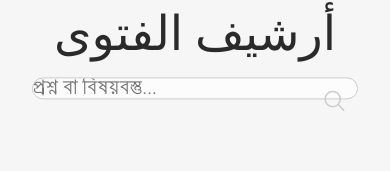
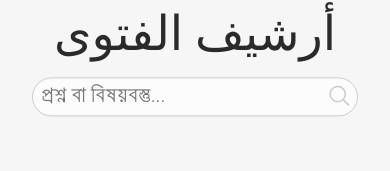
Before and after one commit to knavekaiser/FatwaArchive, a React (Create React App) app in the folder client/: page / in a window 390 px wide. Shown: the part 225-396 px from the top of the page. Built offline with nearby package versions, Linux system fonts and the light colour scheme; a web font is replaced by a local one.

Commit message:
style fix

```diff
--- a/client/src/components/CSS/Searchbar.min.css
+++ b/client/src/components/CSS/Searchbar.min.css
@@ -1 +1 @@
-#searchbar{display:grid;align-items:center;position:relative}#searchbar button{border:none;outline:none;background:none;display:grid;place-items:center;position:absolute;right:0;padding:0.5rem;top:0.17rem;margin-right:0.2rem;font-size:1.55rem;cursor:pointer;border-radius:50%;transition:background-color 0.15s ease-in-out;color:#ccc}#searchbar button:hover{background:#eee;color:#333}#searchbar input{font-family:"Roboto", sans-serif, "Siyamrupali";flex:1;border-radius:2rem;padding:0.75rem 1rem;padding-right:3rem;background:#fcfcfc;border:1px solid #ccc;font-size:1.05rem;letter-spacing:0.03em;outline:none}#searchbar input:focus{box-shadow:0 5px 8px rgba(0,0,0,0.1);border-color:#eee}#searchbar input.suggestionVisible{border-radius:1.5rem 1.5rem 0 0}#searchbar .suggestions{position:absolute;width:100%;top:38px;text-align:left;background:#fcfcfc;border-radius:0 0 1.5rem 1.5rem;box-shadow:0 5px 8px rgba(0,0,0,0.1);overflow:hidden;border:1px solid #eee}#searchbar .suggestions li a{padding:0.5rem 1rem;display:block;width:100%}#searchbar .suggestions li a:hover{background-color:#eee}@media only screen and (max-width: 480px){#searchbar input{padding:0rem}}
+#searchbar{display:grid;align-items:center;position:relative}#searchbar button{border:none;outline:none;background:none;display:grid;place-items:center;position:absolute;right:0;padding:0.3em;top:0.1em;margin-right:0.1em;font-size:1.55em;cursor:pointer;border-radius:50%;transition:background-color 0.15s ease-in-out;color:#ccc}#searchbar button:hover{background:#eee;color:#333}#searchbar input{font-family:"Roboto", sans-serif, "Siyamrupali";flex:1;border-radius:2em;padding:0.75em 0.8em;padding-right:3em;background:#fcfcfc;border:1px solid #ccc;font-size:1.05rem;letter-spacing:0.03em;outline:none}#searchbar input:focus{box-shadow:0 5px 8px rgba(0,0,0,0.1);border-color:#eee}#searchbar input.suggestionVisible{border-radius:1.5rem 1.5rem 0 0}#searchbar .suggestions{position:absolute;width:100%;top:38px;text-align:left;background:#fcfcfc;border-radius:0 0 1.5rem 1.5rem;box-shadow:0 5px 8px rgba(0,0,0,0.1);overflow:hidden;border:1px solid #eee}#searchbar .suggestions li a{padding:0.5rem 1rem;display:block;width:100%}#searchbar .suggestions li a:hover{background-color:#eee}@media only screen and (max-width: 480px){#searchbar button{padding:0.15em}#searchbar input{padding:0.5em}}
--- a/client/src/components/CSS/Searchbar.scss
+++ b/client/src/components/CSS/Searchbar.scss
@@ -12,10 +12,10 @@
     place-items: center;
     position: absolute;
     right: 0;
-    padding: 0.5rem;
-    top: 0.17rem;
-    margin-right: 0.2rem;
-    font-size: 1.55rem;
+    padding: 0.3em;
+    top: 0.1em;
+    margin-right: 0.1em;
+    font-size: 1.55em;
     cursor: pointer;
     border-radius: 50%;
     transition: background-color 0.15s ease-in-out;
@@ -28,9 +28,9 @@
   input {
     font-family: "Roboto", sans-serif, "Siyamrupali";
     flex: 1;
-    border-radius: 2rem;
-    padding: 0.75rem 1rem;
-    padding-right: 3rem;
+    border-radius: 2em;
+    padding: 0.75em 0.8em;
+    padding-right: 3em;
     background: rgb(252, 252, 252);
     border: 1px solid $light-border;
     font-size: 1.05rem;
@@ -69,8 +69,11 @@
 
 @media only screen and (max-width: 480px) {
   #searchbar {
+    button {
+      padding: 0.15em;
+    }
     input {
-      padding: 0rem;
+      padding: 0.5em;
     }
   }
 }
```
